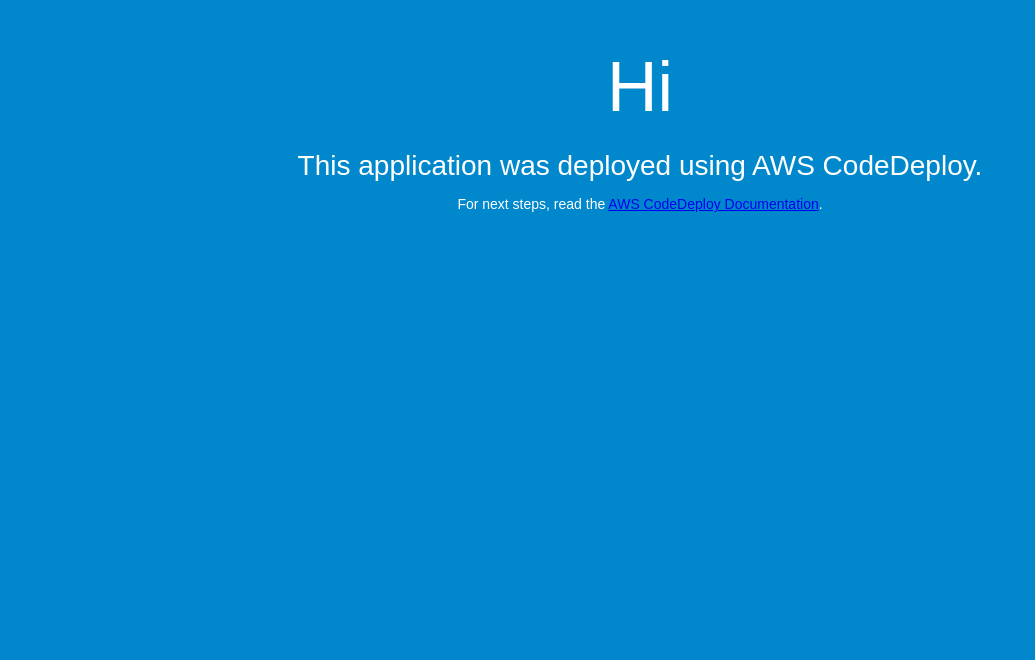
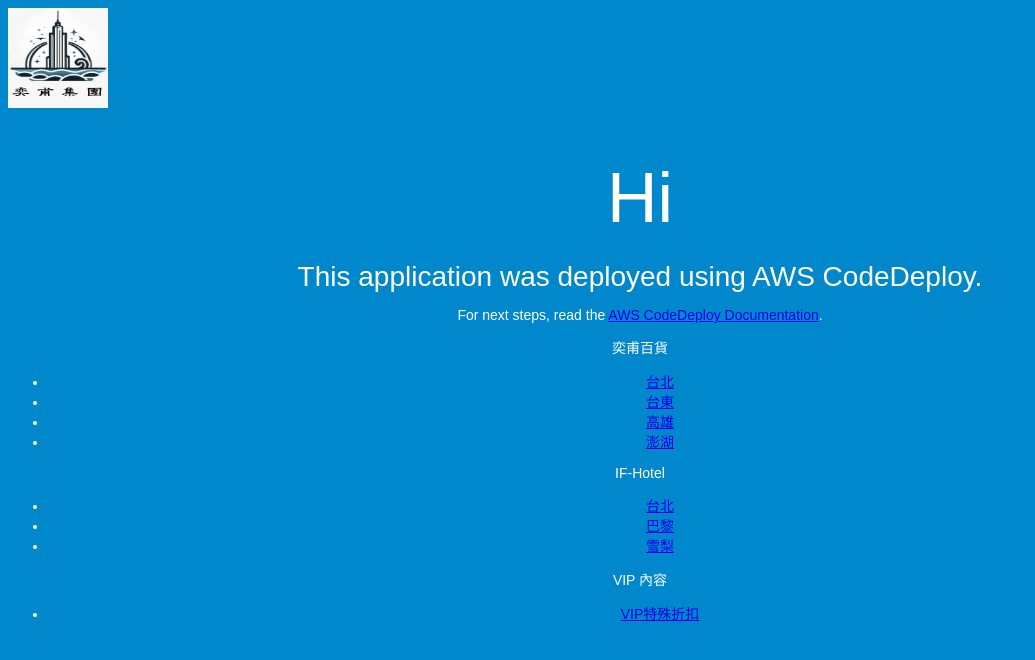
Before and after one commit to ltj816/InnoForte, a plain HTML site: page index.html in a window 1280 px wide. Shown: the whole page, without its empty margins (0-1035 px from the left). Drawn offline with Linux system fonts and the light colour scheme.

Commit message:
page content add

```diff
--- a/index.html
+++ b/index.html
@@ -2,7 +2,8 @@
 <html>
 <head>
   <meta charset="utf-8">
-  <title>Sample Deployment</title>
+  <meta name="viewport" content="width=device-width">
+  <title>奕甫集團</title>
   <style>
     body {
       color: #ffffff;
@@ -25,10 +26,35 @@
   </style>
 </head>
 <body>
+  <img src="SRClogo-remover.png"
+         alt="logo"
+         width="100"
+         height="100"
+         title="logo">
   <div align="center">
     <h1>Hi</h1>
     <h2>This application was deployed using AWS CodeDeploy.</h2>
     <p>For next steps, read the <a href="http://aws.amazon.com/documentation/codedeploy">AWS CodeDeploy Documentation</a>.</p>
+
+    <p>奕甫百貨</p>
+    <ul>
+  	<li><a href="https://example.com">台北</a></li>
+  	<li><a href="mailto:m.bluth@example.com">台東</a></li>
+  	<li><a href="tel:+123456789">高雄</a></li>
+	  <li><a href="tel:+123456789">澎湖</a></li>
+    </ul>
+
+    <p>IF-Hotel</p>
+    <ul>
+  	<li><a href="https://example.com">台北</a></li>
+  	<li><a href="mailto:m.bluth@example.com">巴黎</a></li>
+  	<li><a href="tel:+123456789">雪梨</a></li>
+    </ul>
+
+    <p>VIP 內容</p>
+    <ul>
+	  <li><a href="https://example.com">VIP特殊折扣</a></li>
+    </ul>
   </div>
 </body>
 </html>
```
Also changed, not shown: SRClogo-remover.png (added).
